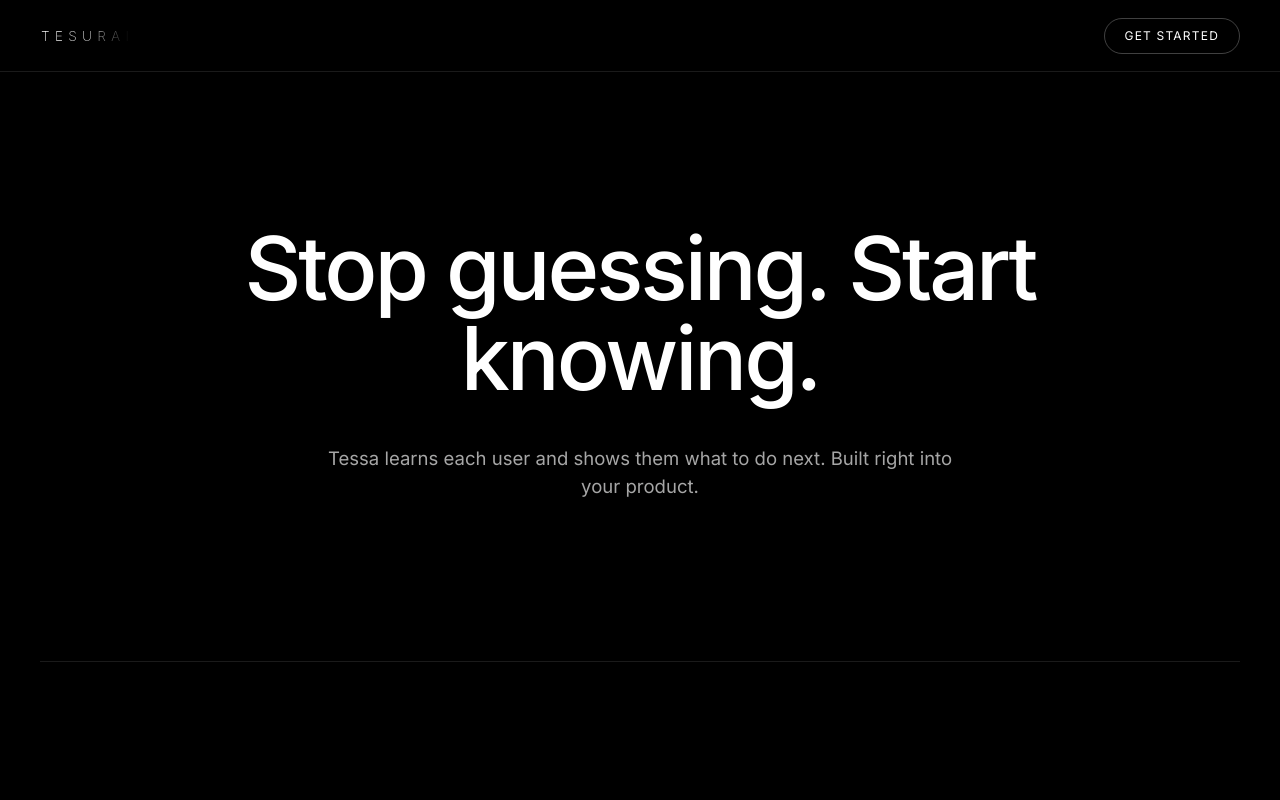
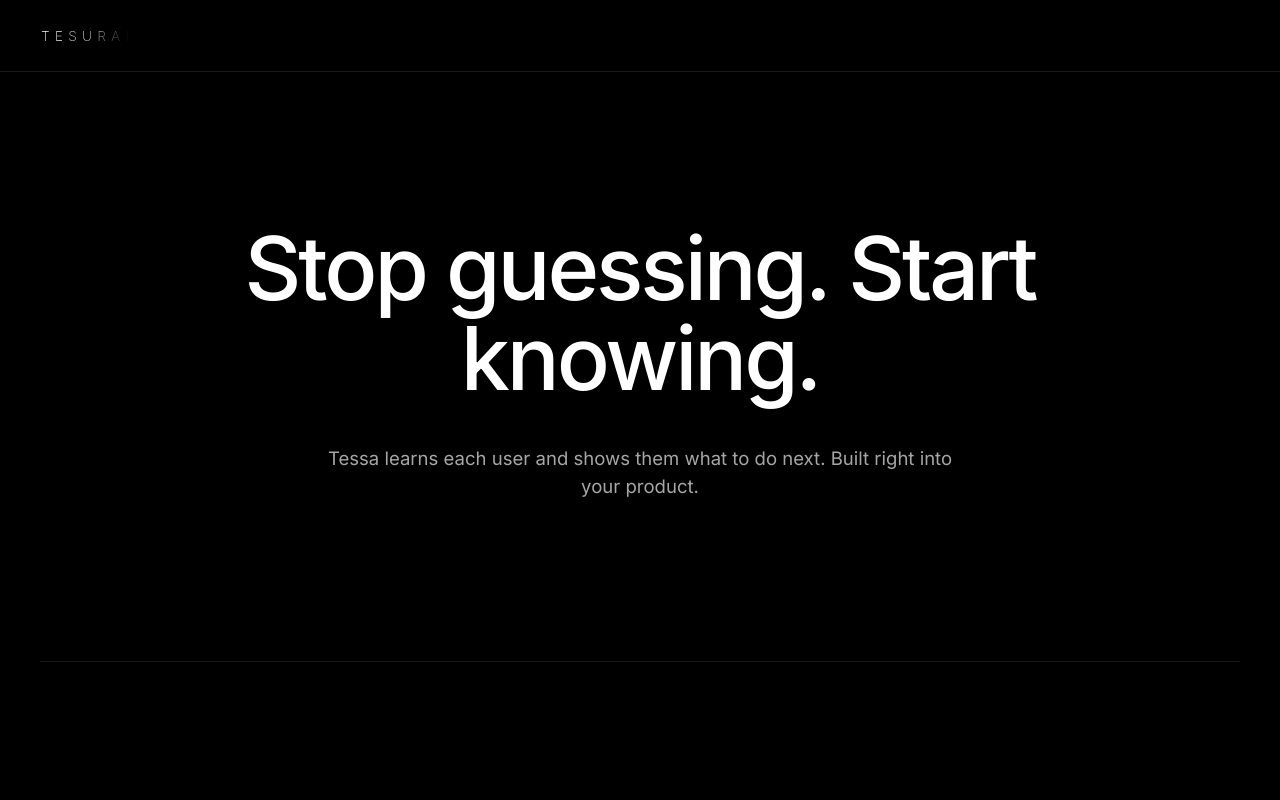
Before and after one commit to tesurai/tesurai, a Next.js app: page / in a window 1280 px wide. Shown: the top 800 px of the page. Built offline with nearby package versions, Linux system fonts and the light colour scheme.

Commit message:
Nav: drop the Get started button + #get-started anchor entirely

```diff
--- a/src/app/page.tsx
+++ b/src/app/page.tsx
@@ -62,16 +62,8 @@ export default async function Page({
       style={{ fontFamily: "var(--font-inter), -apple-system, system-ui, sans-serif" }}
     >
       {/* Nav */}
-      <header className="fixed top-0 left-0 right-0 z-50 h-[72px] flex items-center justify-between px-6 sm:px-10 bg-black/60 backdrop-blur-md border-b border-white/[0.10]">
+      <header className="fixed top-0 left-0 right-0 z-50 h-[72px] flex items-center px-6 sm:px-10 bg-black/60 backdrop-blur-md border-b border-white/[0.10]">
         <Wordmark className="h-3 w-auto" />
-        <nav className="flex items-center gap-5 sm:gap-7">
-          <a
-            href="#get-started"
-            className="text-white border border-white/25 px-5 py-2 text-[12px] font-normal tracking-[0.1em] uppercase rounded-full hover:bg-white hover:text-black transition-all duration-300"
-          >
-            Get started
-          </a>
-        </nav>
       </header>
 
       {/* Hero */}
@@ -319,10 +311,7 @@ export default async function Page({
       </section>
 
       {/* Get started: centered headline + editorial step rows + centered price/CTA bookend */}
-      <section
-        id="get-started"
-        className="px-6 sm:px-10 py-28 sm:py-40 max-w-[1200px] mx-auto border-t border-white/[0.10] scroll-mt-24 sm:text-center"
-      >
+      <section className="px-6 sm:px-10 py-28 sm:py-40 max-w-[1200px] mx-auto border-t border-white/[0.10] sm:text-center">
         <h2 className="text-[clamp(1.75rem,4vw,3.5rem)] font-medium leading-[1.05] tracking-[-0.035em] text-white sm:mx-auto sm:whitespace-nowrap">
           Discover. Build. Launch.
         </h2>
```
